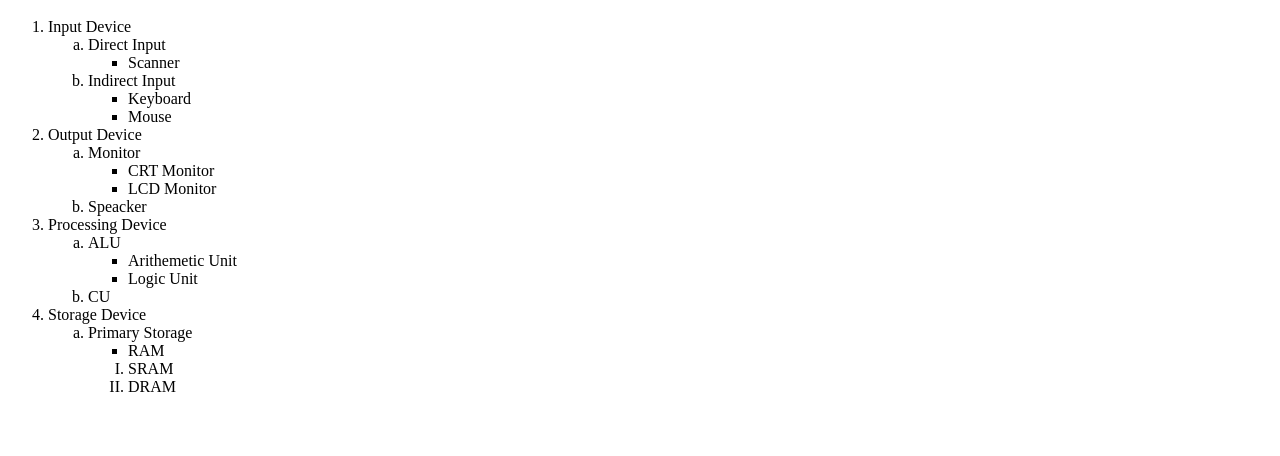
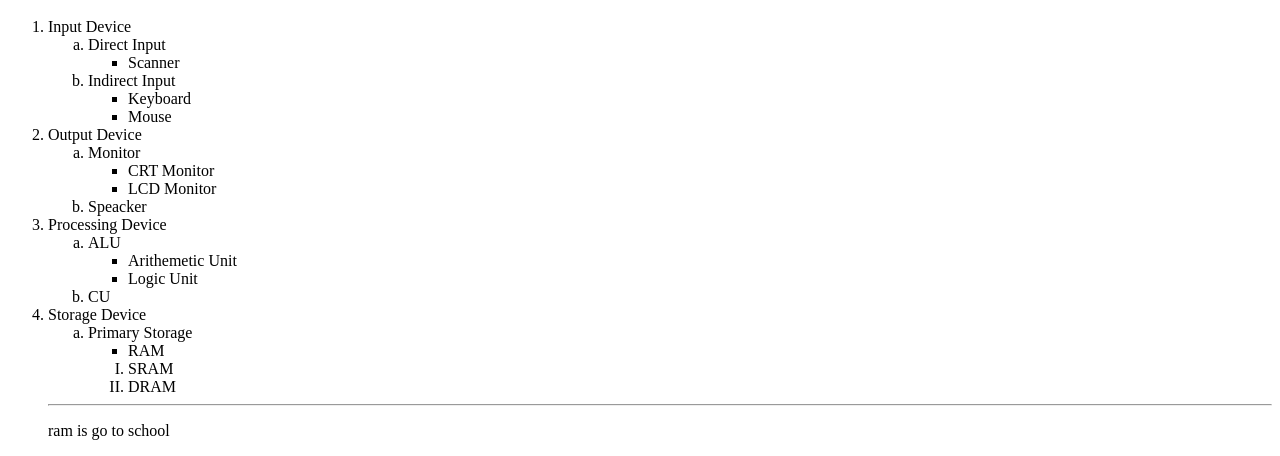
Before and after one commit to sukhsa/fronted, a plain HTML site: page HTML/practice.html in a window 1280 px wide. Shown: the part 654-1110 px from the top of the page. Before the commit the page ends 1066 px from the top, so only its background shows below. Drawn offline with Linux system fonts and the light colour scheme.

Commit message:
html practice project

```diff
--- a/HTML/practice.html
+++ b/HTML/practice.html
@@ -87,6 +87,8 @@
                </ol>
 
  </ol>
+ <hr>
+ <p>ram is go to school </p>
 
 
 
```
